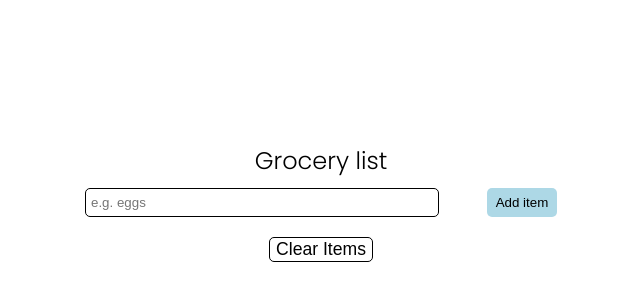
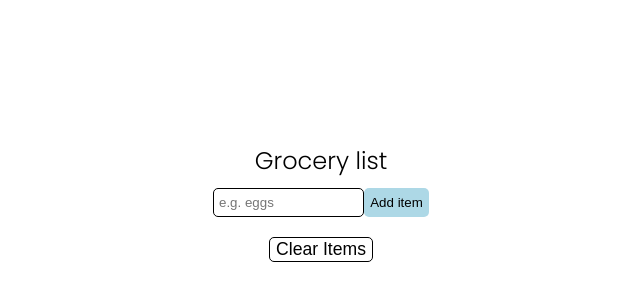
Before and after one commit to icyhot12/14_grocery_mine, a plain HTML site: page index.html in a window 1280 px wide. Shown: the part 210-510 px from the top of the page, without its empty margins (319-959 px from the left). Drawn offline with Linux system fonts and the light colour scheme.

Commit message:
fixed large screen styling

```diff
--- a/styles.css
+++ b/styles.css
@@ -110,3 +110,15 @@ main {
     border: solid 0.5px;
     border-radius: 5px;
 }
+
+@media screen and (min-width: 1000px) {
+    .main-container {
+        width: 30%;
+    }
+}
+
+@media screen and (min-width: 1250px) {
+    .main-container {
+        width: 20%;
+    }
+}
```
